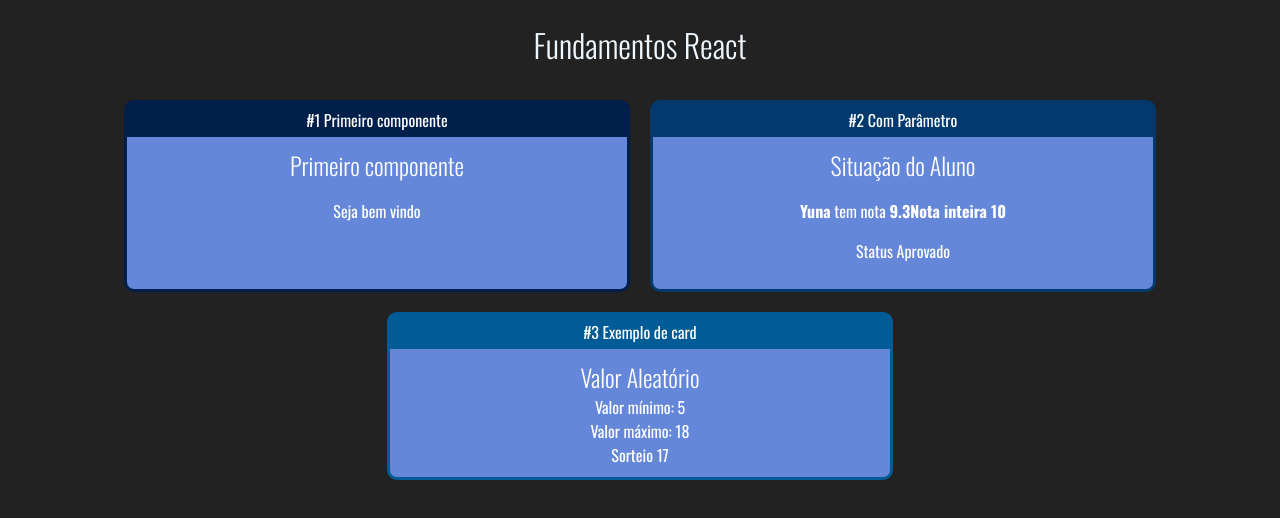
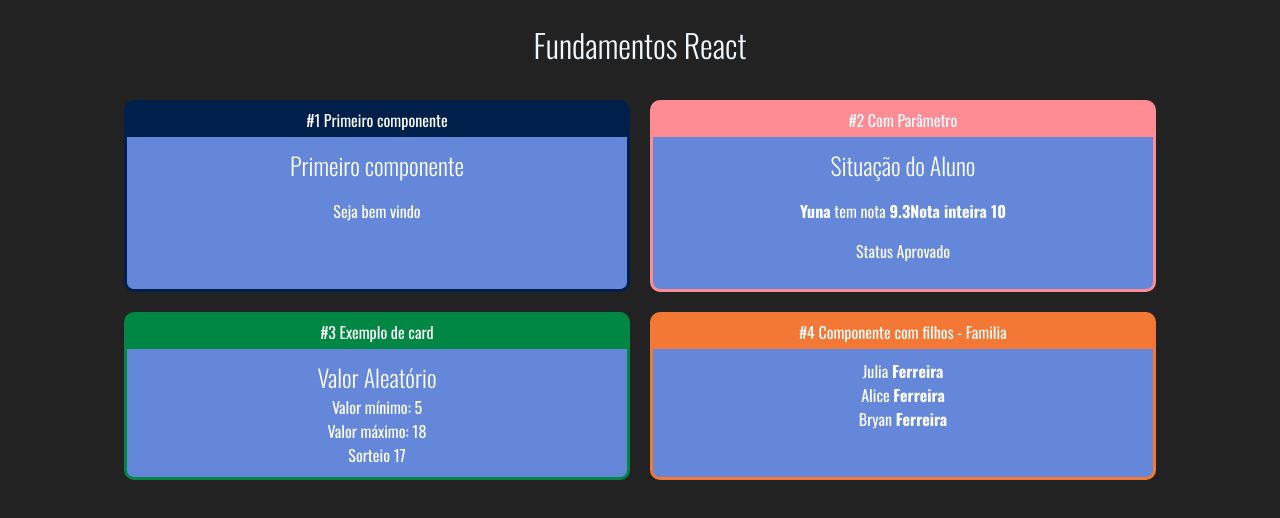
Before and after one commit to alesandraisla/curso-reactjs-redux, a React (Create React App) app in the folder fundamentos-react/: page / in a window 1280 px wide. Shown: the top 518 px of the page. Built offline with nearby package versions, Linux system fonts and the light colour scheme.

Commit message:
Propriedades entre componentes

```diff
--- a/fundamentos-react/src/App.jsx
+++ b/fundamentos-react/src/App.jsx
@@ -5,6 +5,8 @@ import ComParametro from "./components/basicos/ComParametro";
 import { Aleatorio } from "./components/basicos/Aleatorio";
 import Card from "./components/layout/Card";
 import "./App.css";
+import Familia from "./components/basicos/Familia";
+import FamiliaMembro from "./components/basicos/FamiliaMembro";
 
 export default function App(props) {
   return (
@@ -15,11 +17,18 @@ export default function App(props) {
           <Card titulo="#1 Primeiro componente" color="#011f4b  ">
             <Primeiro></Primeiro>
           </Card>
-          <Card titulo="#2 Com Parâmetro" color="#03396c  ">
+          <Card titulo="#2 Com Parâmetro" color="#ff8b94  ">
             <ComParametro titulo="Situação do Aluno" aluno="Yuna" nota={9.3} />
           </Card>
-          <Card titulo="#3 Exemplo de card" color="#005b96 ">
+          <Card titulo="#3 Exemplo de card" color="#008744  ">
             <Aleatorio minimo={5} maximo={18} />
+          </Card>
+          <Card titulo="#4 Componente com filhos - Familia" color="#f37735">
+            <Familia sobrenome="Ferreira">
+              <FamiliaMembro nome="Julia" />
+              <FamiliaMembro nome="Alice" />
+              <FamiliaMembro nome="Bryan" />
+            </Familia>
           </Card>
         </div>
       </div>
--- /dev/null
+++ b/fundamentos-react/src/components/basicos/Familia.jsx
@@ -0,0 +1,13 @@
+import React, { cloneElement } from "react";
+
+export default function Familia(props) {
+  return (
+    <>
+      <div>
+        {React.Children.map(props.children, (child) => {
+          return cloneElement(child, props);
+        })}
+      </div>
+    </>
+  );
+}
--- /dev/null
+++ b/fundamentos-react/src/components/basicos/FamiliaMembro.jsx
@@ -0,0 +1,9 @@
+export default function FamiliaMembro(props) {
+  return (
+    <>
+      <div>
+        {props.nome} <strong>{props.sobrenome}</strong>
+      </div>
+    </>
+  );
+}
```
